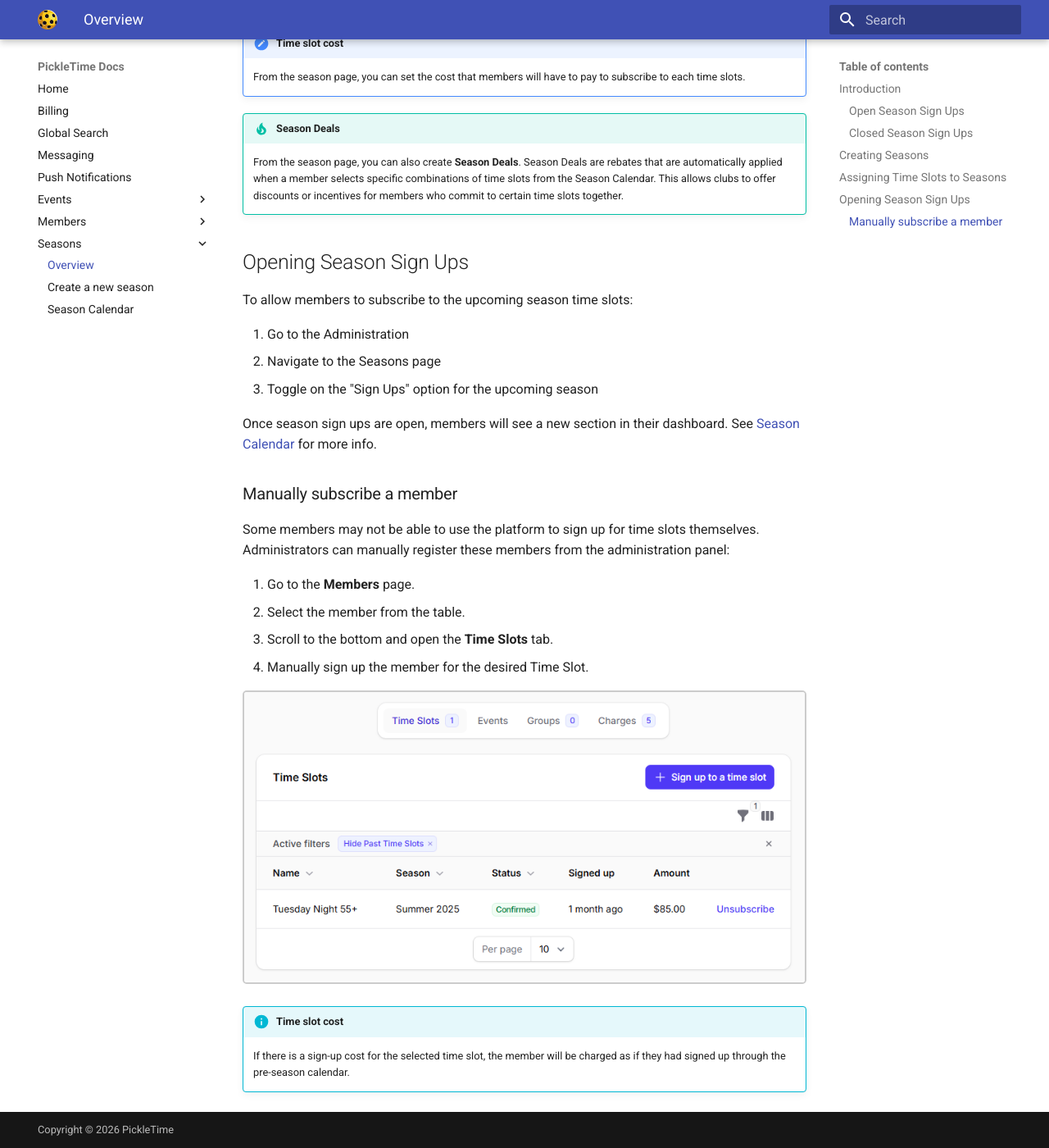
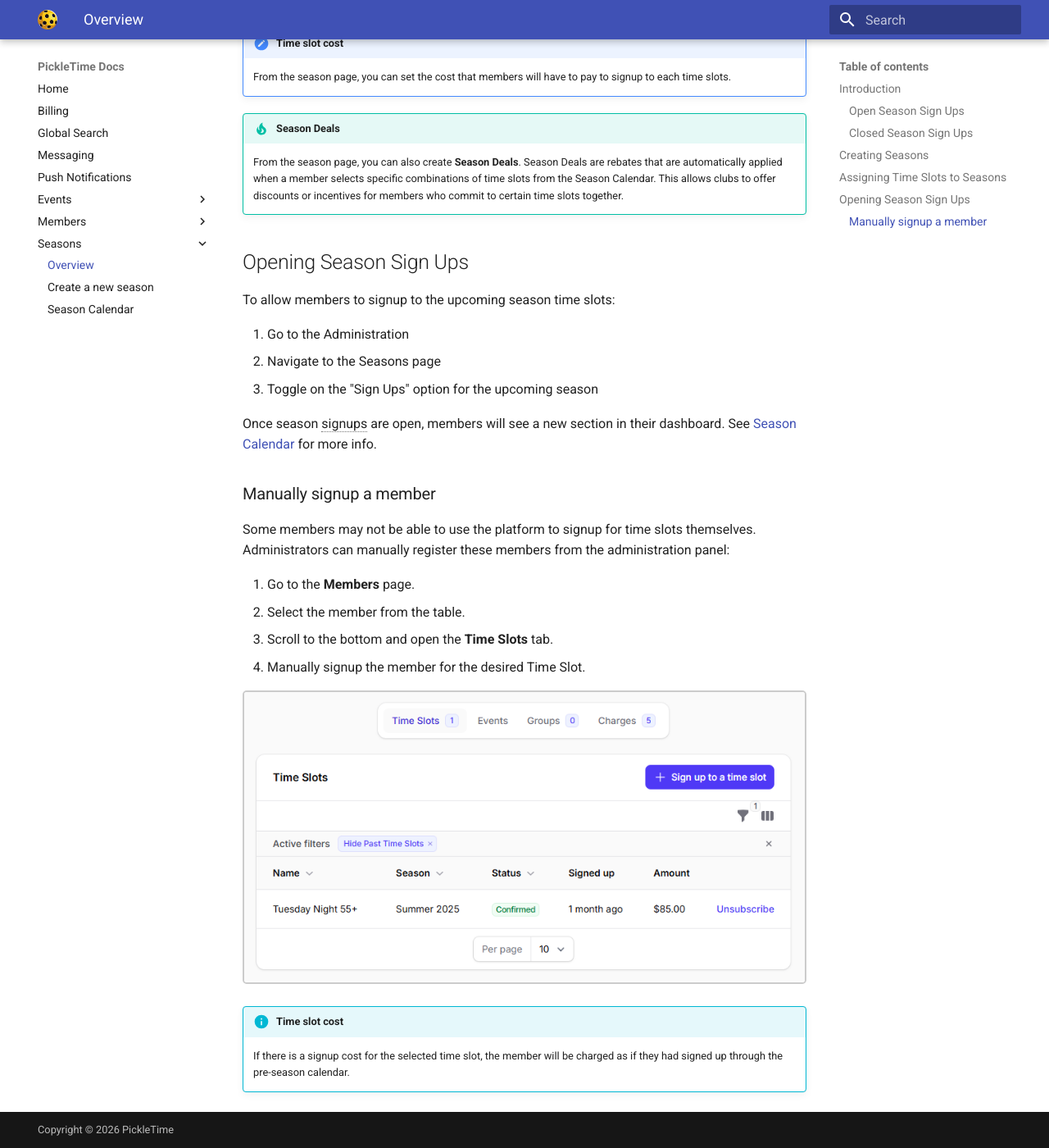
Before and after one commit to jorioux/docs, an MkDocs documentation site: the page built from docs/seasons/index.md, in a window 1280 px wide and 1400 px high, scrolled down 2682 px. Shown: the whole window at 82% size. Built offline with MkDocs 1.6.1 and Material for MkDocs 9.7.7, drawn with Linux system fonts in a browser that asks for light colours; some of the changed text lies outside the part shown.

Commit message:
adjusting semantic

```diff
--- a/docs/seasons/index.md
+++ b/docs/seasons/index.md
@@ -1,6 +1,6 @@
 # :fontawesome-regular-sun: Overview
 
-Seasons allow members to subscribe to weekly time slots before the season starts. This feature enables clubs to manage recurring events and collect payments in advance.
+Seasons allow members to signup to weekly time slots before the season starts. This feature enables clubs to manage recurring events and collect payments in advance.
 
 !!! tip "Create a new season"
 
@@ -12,12 +12,12 @@ Seasons allow members to subscribe to weekly time slots before the season starts
 
 ### Open Season Sign Ups
 
-When a season sign ups are open, members cannot subscribe to individual events directly from the regular schedule. All sign ups for events within that season must be made through the **Season Calendar**. This is to ensure members commits to entire time slots for the season, rather than picking and choosing individual dates.
+When a season signups are open, members cannot join individual events directly from the regular schedule. All signups for events within that season must be made through the **Season Calendar**. This is to ensure members commits to entire time slots for the season, rather than picking and choosing individual dates.
 
 !!! info "Season Calendar"
     To learn more about time slot selection workflows and registration types (First Come, First Serve vs Waitlist), see the [Season Calendar](season-calendar.md) page.
 
-![Season sign ups open](../images/pre-season-subscriptions-open-section.png)
+![Season signups open](../images/pre-season-subscriptions-open-section.png)
 
  * Action: Members must navigate to the Season Calendar.
 
@@ -25,11 +25,11 @@ When a season sign ups are open, members cannot subscribe to individual events d
 
 ### Closed Season Sign Ups
 
-When season sign ups are closed for the active or upcoming season, members have more granular control over event participation, but with specific limitations.
+When season signups are closed for the active or upcoming season, members have more granular control over event participation, but with specific limitations.
 
  * **Events a member already signed up for to via the Season Calendar**: A member can freely join and withdraw from these individual events.
 
- * **Events a member didn't sign up for to via the Season Calendar**: A member can only join these events if they are allowed to substitute (Drop-in).
+ * **Events a member didn't signup for to via the Season Calendar**: A member can only join these events if they are allowed to substitute (Drop-in).
 
 ## Creating Seasons
 
@@ -49,32 +49,32 @@ To create a new season:
 Once you have created a season, you can assign time slots to it.
 
 !!! note "Time slot cost"
-    From the season page, you can set the cost that members will have to pay to subscribe to each time slots.
+    From the season page, you can set the cost that members will have to pay to signup to each time slots.
 
 !!! tip "Season Deals"
     From the season page, you can also create **Season Deals**. Season Deals are rebates that are automatically applied when a member selects specific combinations of time slots from the Season Calendar. This allows clubs to offer discounts or incentives for members who commit to certain time slots together.
 
 ## Opening Season Sign Ups
 
-To allow members to subscribe to the upcoming season time slots:
+To allow members to signup to the upcoming season time slots:
 
 1. Go to the Administration
 2. Navigate to the Seasons page
 3. Toggle on the "Sign Ups" option for the upcoming season
 
-Once season sign ups are open, members will see a new section in their dashboard. See [Season Calendar](season-calendar.md) for more info.
+Once season signups are open, members will see a new section in their dashboard. See [Season Calendar](season-calendar.md) for more info.
 
-### Manually subscribe a member
+### Manually signup a member
 
-Some members may not be able to use the platform to sign up for time slots themselves.
+Some members may not be able to use the platform to signup for time slots themselves.
 Administrators can manually register these members from the administration panel:
 
 1. Go to the **Members** page.
 2. Select the member from the table.
 3. Scroll to the bottom and open the **Time Slots** tab.
-4. Manually sign up the member for the desired Time Slot.
+4. Manually signup the member for the desired Time Slot.
 
-![User time slot sign up](../images/user-time-slot-sign-up.png)
+![User time slot signup](../images/user-time-slot-sign-up.png)
 
 !!! info "Time slot cost"
-    If there is a sign-up cost for the selected time slot, the member will be charged as if they had signed up through the pre-season calendar.
+    If there is a signup cost for the selected time slot, the member will be charged as if they had signed up through the pre-season calendar.
```
Also changed, not shown: docs/events/events-management.md (+2 -2 lines), docs/events/events-settings.md (+1 -1 lines), docs/seasons/season-calendar.md (+6 -6 lines), includes/abbreviations.md (+2 -1 lines).
